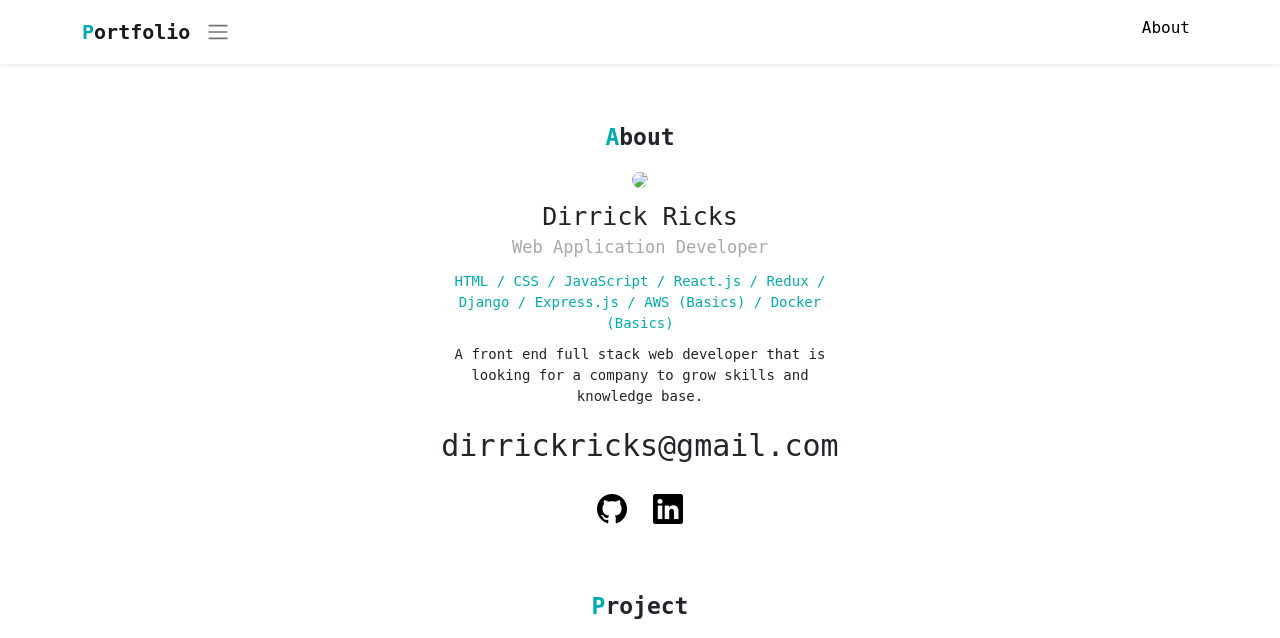
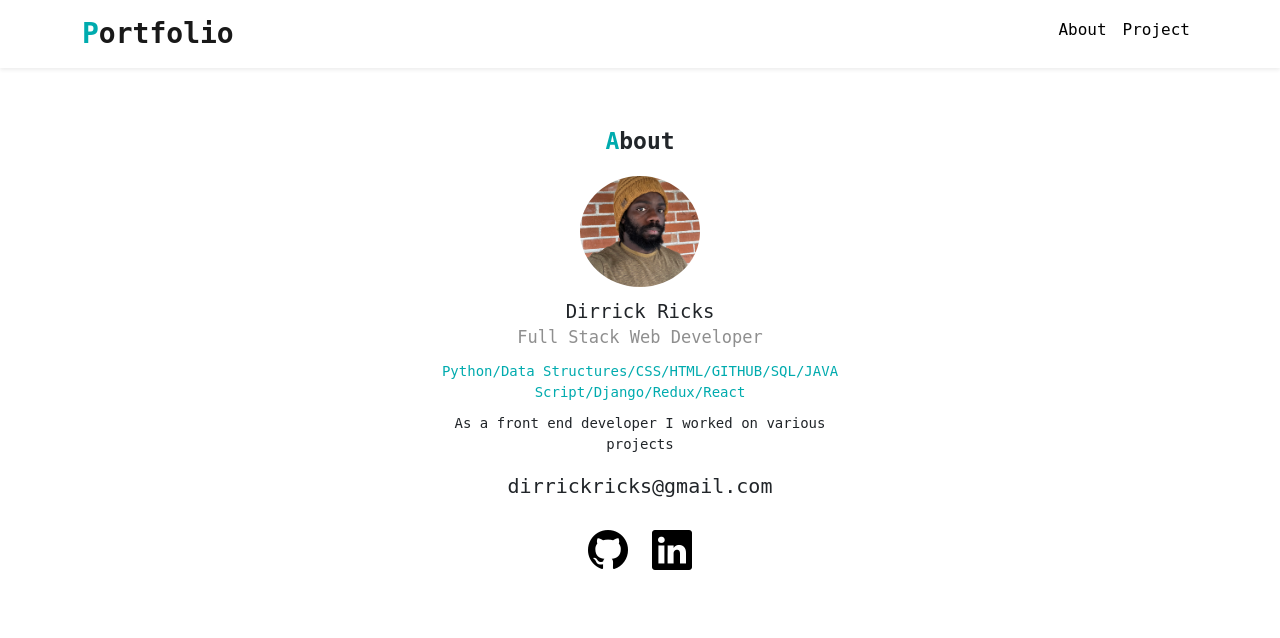
Before and after one commit to relicavaiden/Portfolio, a PHP site: page / in a window 1280 px wide. Shown: the top 638 px of the page. Run offline with PHP 8.4, Linux system fonts and the light colour scheme; some libraries are stand-ins or nearby versions.

Commit message:
new portfolio

```diff
--- a/composer.json
+++ /dev/null
@@ -1,3 +0,0 @@
-{
-
-}
--- a/index.html
+++ b/index.html
@@ -1,34 +1,47 @@
 <!DOCTYPE html>
-<html>
+<html lang="en">
   <head>
-    <meta charset="utf-8" />
+    <meta charset="UTF-8" />
     <meta http-equiv="X-UA-Compatible" content="IE=edge" />
-    <title></title>
-    <link rel="stylesheet" href="https://cdn.jsdelivr.net/npm/bootstrap-icons@1.9.1/font/bootstrap-icons.css">
-    <meta name="description" content="" />
-    <meta name="viewport" content="width=device-width, initial-scale=1" />
-    <link href="https://cdn.jsdelivr.net/npm/bootstrap@5.2.0/dist/css/bootstrap.min.css" rel="stylesheet" integrity="sha384-gH2yIJqKdNHPEq0n4Mqa/HGKIhSkIHeL5AyhkYV8i59U5AR6csBvApHHNl/vI1Bx" crossorigin="anonymous">
-    <link rel="stylesheet" href="styles.css" />
+    <meta name="viewport" content="width=device-width, initial-scale=1.0" />
+
+    <link
+      rel="stylesheet"
+      href="https://cdn.jsdelivr.net/npm/bootstrap-icons@1.5.0/font/bootstrap-icons.css"
+    />
+    <link rel="icon" type="image/png" href="img/techis-logo.png" />
+    <title>Portfolio</title>
+
+    <link
+      href="https://cdn.jsdelivr.net/npm/bootstrap@5.1.1/dist/css/bootstrap.min.css"
+      rel="stylesheet"
+      integrity="sha384-F3w7mX95PdgyTmZZMECAngseQB83DfGTowi0iMjiWaeVhAn4FJkqJByhZMI3AhiU"
+      crossorigin="anonymous"
+    />
+    <link rel="stylesheet" href="style.css" />
   </head>
+
   <body>
-    <!--Navbar-->
-    <nav class="navbar navbar-expand-lg shadow-sm">
-        <!-- container, adjust the width fo each device. -->
+    <nav class="navbar navbar-expand-lg navbar-light shadow-sm">
       <div class="container">
-            <!-- navbar-brand, for your company, product, or project name. -->
-          <a class="navbar-brand title-icon" href="#"> <span class="font-primary">P</span>ortfolio</a>
-          <button class="navbar-toggler" type="button" data-bs-toggle="collapse" data-bs-target="#navbarToggler"></button>
-            <span class="navbar-toggler-icon"></span>
+        <a class="navbar-brand title-icon" href="#" target="_blank">
+          <span class="font-primary">P</span>ortfolio</a
+        >
+        <button
+          class="navbar-toggler"
+          type="button"
+          data-bs-toggler="collapse"
+          data-bs-target="#narvbarToggler"
+        >
+          <span class="narbar-toggler-icon"></span>
         </button>
-
-          <!-- .collapse .navbar-collapse, for grouping and hiding navbar contents by a parent breakpoint.-->
-          <div class="collapse navbar-collapse" id="navbar-toggler">
-            <!--navbar-nav, for a full-height and lightweight navigation-->
-            <!-- ms-auto, for pushing items to the left-->
-            <!-- mb-2, for a  margin bottom for 2 levels-->
+        <div class="collapse navbar-collapse" id="navbarToggler">
           <ul class="navbar-nav ms-auto mb-2">
             <li class="nav-item">
               <a class="nav-link font-black" href="#about">About</a>
+            </li>
+            <li class="nav-item">
+              <a class="nav-link font-black" href="#project">Project</a>
             </li>
           </ul>
         </div>
@@ -36,40 +49,63 @@
     </nav>
     <div id="about">
       <h2><span class="font-primary">A</span>bout</h2>
-        <script src="https://cdn.jsdelivr.net/npm/bootstrap@5.2.0/dist/js/bootstrap.bundle.min.js" integrity="sha384-A3rJD856KowSb7dwlZdYEkO39Gagi7vIsF0jrRAoQmDKKtQBHUuLZ9AsSv4jD4Xa" crossorigin="anonymous"></script>
-        <img src="#">
+      <img src="img/Screenshot 2022-10-12 at 8.58.01 AM.png" alt="none">
       <div class="name">Dirrick Ricks</div>
-        <div class="vocation">Web Application Developer</div>
-        <div class="skills">HTML / CSS / JavaScript / React.js / Redux / Django / Express.js / AWS (Basics) / Docker (Basics)</div>
-        <p>
-            A front end full stack web developer that is looking for a company to grow skills and knowledge base.
-        </p>
+      <div class="vocation">Full Stack Web Developer</div>
+      <div class="skills">
+        Python/Data Structures/CSS/HTML/GITHUB/SQL/JAVA
+        Script/Django/Redux/React
+      </div>
+      <p>As a front end developer I worked on various projects</p>
       <div class="email">dirrickricks@gmail.com</div>
       <div class="icons">
-            <a href="https://github.com/relicavaiden"><i class="bi bi-github"></i></a>
-            <a href="https://www.linkedin.com/in/edward-ricks-3bb502250"><i class="bi bi-linkedin ms-2"></i></a>
+        <a href="https://github.com/relicavaiden"
+          ><i class="bi bi-github"></i
+        ></a>
+        <a href="https://www.linkedin.com/in/edward-ricks-/"
+          ><i class="bi bi-linkedin ms-19"></i
+        ></a>
       </div>
     </div>
 
     <div id="project">
       <h2><span class="font-primary">P</span>roject</h2>
-
       <div class="card mb-3">
         <div class="row">
           <div class="col-md-4">
-                <img src="./project-twitter.png" class="img-fluid rounded-start" alt="...">
+            <!-- <img src="img/project-netflix.png" alt="Netflix clone" /> -->
+            <video class="project-video" autoplay controls muted>
+              <source src="video/ed.mp4" type="video/mp4" />
+              Your browser does not support the video tag.
+            </video>
           </div>
           <div class="col-md-8">
             <div class="card-body">
-                  <h5 class="card-title">Twitter Clone</h5>
-                  <p class="card-text">This is a twitter based project</p>
-                  <p class="card-text"><small class="text-muted">
-                    Test Login Account <br>
-                    Email: test@gmail.com <br>
-                    Password: ABC1234
-                  </small></p>
-                  <a href="https://twitter-clone-edward.herokuapp.com/" target="_blank" class="btn btn-secondary">Website Link</a>
-                  <a href="https://github.com/relicavaiden" target="_blank" class="btn btn-secondary">Github link</a>
+              <h5 class="card-title">Travel Bug</h5>
+              <p class="card-text">
+                <strong>Project Description: </strong>
+                This virtual guide is extremely handy, you can scan the entire area in USA and find invaluable information of major attractions, places of interest, events, museums, plays, and probable locations of rare species of wild animals which you may be lucky enough to get a glimpse of! With this app, you can easily navigate your visit to USA<br><br>
+                <strong>Skills Used: </strong> FrontEnd: React-Redux | Backend: Django API.
+              </p>
+              <p class="card-text">
+                <!-- <small class="text-muted"
+                  >Test login Details <br />
+                  email:test@gmail.com<br />
+                  password:1234
+                </small> -->
+              </p>
+              <a
+                href="https://front-travel-bug.herokuapp.com/"
+                target="_blank"
+                class="btn btn-secondary"
+                >Website</a
+              >
+              <a
+                href="https://github.com/AmberJS9592/travel-bug"
+                target="_blank"
+                class="btn btn-secondary"
+                >Github</a
+              >
             </div>
           </div>
         </div>
@@ -77,26 +113,86 @@
       <div class="card mb-3">
         <div class="row">
           <div class="col-md-4">
-            <img src="./project-netflix.png" class="img-fluid rounded-start" alt="...">
+            <!-- <img src="img/project-twitter.png" alt="Twitter Project" /> -->
+            <video class="project-video" autoplay controls muted>
+              <source src="video/java.mp4" type="video/mp4" />
+              Your browser does not support the video tag.
+            </video>
           </div>
           <div class="col-md-8">
             <div class="card-body">
-              <h5 class="card-title">Netflix Clone</h5>
-              <p class="card-text">This is a Netflix based project</p>
-              <p class="card-text"><small class="text-muted">
-                Test Login Account <br>
-                Email: test@gmail.com <br>
-                Password: ABC1234
-              </small></p>
-              <a href="#" target="_blank" class="btn btn-secondary">Website Link</a>
-              <a href="https://github.com/relicavaiden" target="_blank" class="btn btn-secondary">Github link</a>
+              <h5 class="card-title">JAVA Project</h5>
+              <p class="card-text">
+                <strong>Project Description: </strong>With the help of two unique Java projects, this project showcases Object-Oriented Programming techniques and also the analytical skills of a coder by presenting Eccentric Logical Programming Skills.
+                he first project emphasizes the unique way of minimizing the time and space complexity while checking a Palindrome number in a program.
+                The second, built with a combination of all of the Object-Oriented Programming Concepts of Java,
+                which showcases how classes interact with each other and specifies the programmer’s control over them. <br /><br />
+                <strong>Skills Used: </strong> JAVA | GitHub | IntelliJ IDEA
+              </p>
+              <a
+                href="https://github.com/bonapartehayes/java-project-oops-main"
+                target="_blank"
+                class="btn btn-secondary"
+                >Github</a
+              >
+            </div>
+          </div>
+        </div>
+      </div>
+      <div class="card mb-3">
+        <div class="row">
+          <div class="col-md-4">
+            <!-- <img src="img/project-twitter.png" alt="Twitter Project" /> -->
+            <video class="project-video" autoplay controls muted>
+              <source src="video/Edward-twitter 3.mp4" type="video/mp4" />
+              Your browser does not support the video tag.
+            </video>
+          </div>
+          <div class="col-md-8">
+            <div class="card-body">
+              <h5 class="card-title">Twitter Clone</h5>
+              <p class="card-text">
+                <strong>Project Description: </strong>With this project, we
+                created a platform where you can express your thoughts
+                anonymously, showcase your pictures, and much more on a single
+                website. Post, edit, or delete posts at the convenience of just
+                a few touches. This project is based on Twitter and anonymity
+                adds to its special features. Without the necessity of an
+                account, you can share your thoughts and memories with the world
+                at any time. You can even learn CRUD(Create/Read/Update/Delete)
+                through this project. <br /><br />
+                <strong>Skills Used: </strong> Django | HTML | CSS | Bootstrap |
+                JavaScript | Cloudinary.
+              </p>
+              <!-- <p class="card-text">
+                <small class="text-muted">
+                  Test Login Details<br />
+                  Email : test@gmail.com <br />
+                  Password : 1234567890
+                </small>
+              </p> -->
+              <a
+                href="https://twitter-clone-amb.herokuapp.com/"
+                target="_blank"
+                class="btn btn-secondary"
+                >Website</a
+              >
+              <a
+                href="https://github.com/AmberJS9592/TwitterClone"
+                target="_blank"
+                class="btn btn-secondary"
+                >Github</a
+              >
             </div>
           </div>
         </div>
       </div>
     </div>
-</body>
 
-    <script src="" async defer></script>
+    <script
+      src="https://cdn.jsdelivr.net/npm/bootstrap@5.1.1/dist/js/bootstrap.bundle.min.js"
+      integrity="sha384-/bQdsTh/da6pkI1MST/rWKFNjaCP5gBSY4sEBT38Q/9RBh9AH40zEOg7Hlq2THRZ"
+      crossorigin="anonymous"
+    ></script>
   </body>
 </html>
--- a/index.php
+++ b/index.php
@@ -1 +1 @@
-<?php include_once("index.html");?>
+<?php include_once("index.html"); ?>
--- /dev/null
+++ b/style.css
@@ -0,0 +1,78 @@
+body {
+    font-family: "monospace", "sans-serif";
+  }
+  .font-primary {
+    color: #00ABAE;
+  }
+  .title-icon {
+    font-size: 28px;
+    font-weight: bold;
+  }
+  p {
+    font-size: 14px;
+    font-weight: 100;
+}
+  h2 {
+    font-weight: bold;
+    font-size: 23px;
+    margin-bottom: 20px;
+  }
+  a.font-black {
+    color: #000 !important;
+  }
+  /* about  */
+  #about {
+    margin: 60px auto;
+    max-width: 400px;
+    text-align: center;
+  }
+  #about img {
+    border-radius: 99%;
+    width: 120px;
+    margin-bottom: 10px;
+  }
+  #about .name {
+    font-size: 19px;
+  }
+  #about .vocation {
+    font-size: 17px;
+    color: #8F8F8F;
+    margin-bottom: 10px;
+  }
+  #about .skills {
+    font-size: 14px;
+    color: #00ABAE;
+    margin-bottom: 10px;
+  }
+  #about .email {
+    margin-top: 10px;
+    font-size: 20px;
+  }
+  #about .icons {
+    margin-top: 20px;
+    font-size: 40px;
+  }
+  #about .icons a {
+    color: #000;
+  }
+  #project {
+    margin: 60px auto;
+    width: 80%;
+  }
+  #project h2 {
+    text-align: center;
+  }
+  #project .card {
+    width: 100%;
+  }
+  #project .card img {
+    width: 100%;
+  }
+  #project .card-title {
+    font-weight: bold;
+  }
+  .project-video {
+    width: 100%;
+    height: 300px;
+    background-color: black;
+  }
```
Also changed, not shown: README.md (added), img/Screenshot 2022-07-15 224927.jpg (added), img/Screenshot 2022-10-12 at 8.58.01 AM.png (added), img/project-netflix.png (added), img/project-twitter.png (added), img/techis-logo.png (added), 5 other files. Lines whose indentation alone changed are shown as unchanged.
